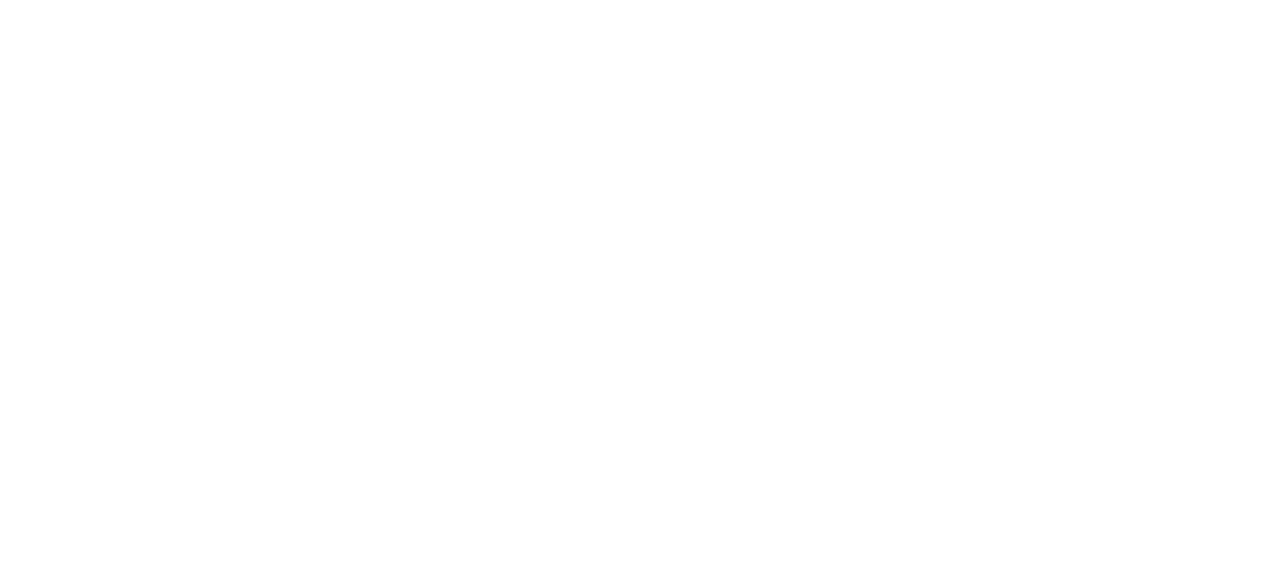
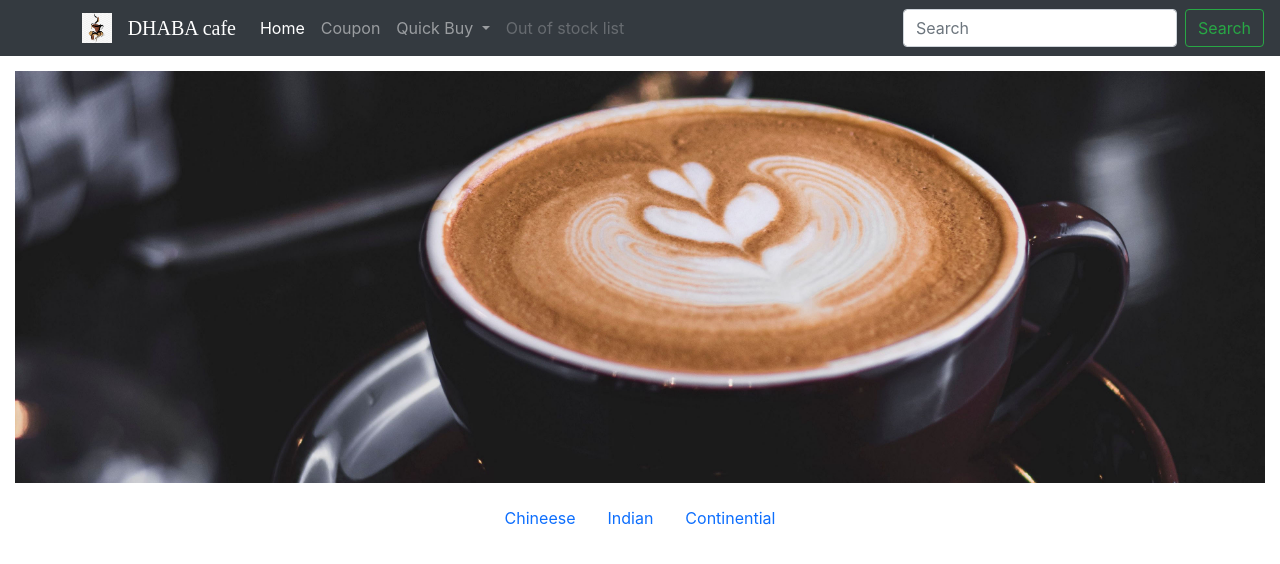
Before and after one commit to anubhav-anand-30/restaurant-site, a plain HTML site: page site/index.html in a window 1280 px wide. Drawn offline with nearby package versions, Linux system fonts and the light colour scheme.

Commit message:
Added a website navbar added a display picture
added a in page navigation bar

```diff
--- a/site/css/style.css
+++ /dev/null
@@ -1,12 +0,0 @@
-body{
-    font-size: 16px;
-    color: #fff;
-    background-color: rgb(185, 6, 6);
-    font-family: 'oxygen',sans-serif;
-}
-
-#header-nav {
-    background-color: rgb(255, 255, 255);
-    border-radius: 0;
-    border:0;
-}
--- a/site/index.html
+++ b/site/index.html
@@ -2,20 +2,88 @@
 <html>
     <head>
         <title></title>
+
+        <script src="https://code.jquery.com/jquery-3.4.1.slim.min.js" integrity="sha384-J6qa4849blE2+poT4WnyKhv5vZF5SrPo0iEjwBvKU7imGFAV0wwj1yYfoRSJoZ+n" crossorigin="anonymous"></script>
+        <script src="https://cdn.jsdelivr.net/npm/popper.js@1.16.0/dist/umd/popper.min.js" integrity="sha384-Q6E9RHvbIyZFJoft+2mJbHaEWldlvI9IOYy5n3zV9zzTtmI3UksdQRVvoxMfooAo" crossorigin="anonymous"></script>
+        <script src="https://stackpath.bootstrapcdn.com/bootstrap/4.4.1/js/bootstrap.min.js" integrity="sha384-wfSDF2E50Y2D1uUdj0O3uMBJnjuUD4Ih7YwaYd1iqfktj0Uod8GCExl3Og8ifwB6" crossorigin="anonymous"></script>
+
         <link rel="stylesheet" href="css/bootstrap.min.css">
         <link rel="stylesheel" href="css/bootstrap-grid.min.css">
+        <link rel="stylesheet" href="style.css">
+
+        <link rel="stylesheet" href="https://stackpath.bootstrapcdn.com/bootstrap/4.4.1/css/bootstrap.min.css" integrity="sha384-Vkoo8x4CGsO3+Hhxv8T/Q5PaXtkKtu6ug5TOeNV6gBiFeWPGFN9MuhOf23Q9Ifjh" crossorigin="anonymous">
     </head>
 
     <body>
 
         <!--this is a header-->
         <header>
+
             <!--code for navbar-->
+            <nav class="navbar navbar-expand-lg navbar-dark bg-dark">
+                <a class="navbar-brand" href="#">
+                    <a class="navbar-brand" href="#">
+                        <img src="img/logo.jpg" width="30" height="30" class="d-inline-block align-top" style="margin-left: 50px;" alt="">
+                        <span style="font-family: oxygen; margin-left: 10px;">DHABA cafe</span>
+                    </a>
+                </a>
+                <button class="navbar-toggler" type="button" data-toggle="collapse" data-target="#navbarSupportedContent" aria-controls="navbarSupportedContent" aria-expanded="false" aria-label="Toggle navigation">
+                  <span class="navbar-toggler-icon"></span>
+                </button>
+
+                <div class="collapse navbar-collapse" id="navbarSupportedContent">
+                    <ul class="navbar-nav mr-auto">
+                        <li class="nav-item active">
+                            <a class="nav-link" href="#">Home <span class="sr-only">(current)</span></a>
+                        </li>
+                        <li class="nav-item">
+                            <a class="nav-link" href="#">Coupon</a>
+                        </li>
+                        <li class="nav-item dropdown">
+                            <a class="nav-link dropdown-toggle" href="#" id="navbarDropdown" role="button" data-toggle="dropdown" aria-haspopup="true" aria-expanded="false">
+                                Quick Buy
+                            </a>
+                            <div class="dropdown-menu" aria-labelledby="navbarDropdown">
+                                <a class="dropdown-item" href="#">Indivisual Menu</a>
+                                <a class="dropdown-item" href="#"> Full Meal</a>
+                                <div class="dropdown-divider"></div>
+                                <a class="dropdown-item" href="#" style="color: red; font:bold">OFFER! ON Rs.999+ Purchase</a>
+                            </div>
+                        </li>
+                        <li class="nav-item">
+                            <a class="nav-link disabled" href="#" target="Looks menu is under Chef">Out of stock list</a>
+                        </li>
+                    </ul>
+
+                    <form class="form-inline my-2 my-lg-0">
+                        <input class="form-control mr-sm-2" type="search" placeholder="Search" aria-label="Search">
+                        <button class="btn btn-outline-success my-2 my-sm-0" type="submit">Search</button>
+                    </form>
+                </div>
+            </nav>
+
         </header>
 
 
         <!--this is content body-->
-        <section>
+        <section class="container-fluid">
+            <img id="cover-photo" class="col-12" style=" padding: 15px 0px 15px 0px" src="img/happy-coffee-consumers.jpg" >
+
+            <ul class="nav justify-content-center">
+                <li class="nav-item">
+                    <a class="nav-link active" href="#">Chineese</a>
+                </li>
+                <li class="nav-item">
+                    <a class="nav-link" href="#">Indian</a>
+                </li>
+                <li class="nav-item">
+                    <a class="nav-link" href="#">Continential</a>
+                </li>
+            <!--<li class="nav-item">
+                    <a class="nav-link disabled" href="#" tabindex="-1" aria-disabled="true">Disabled</a>
+                </li>-->
+            </ul>
+
         </section>
 
 
--- /dev/null
+++ b/site/style.css
@@ -0,0 +1,3 @@
+#cover-photo {
+    padding-top: 10px;
+}
```
Also changed, not shown: site/img/logo.jpg (added).
